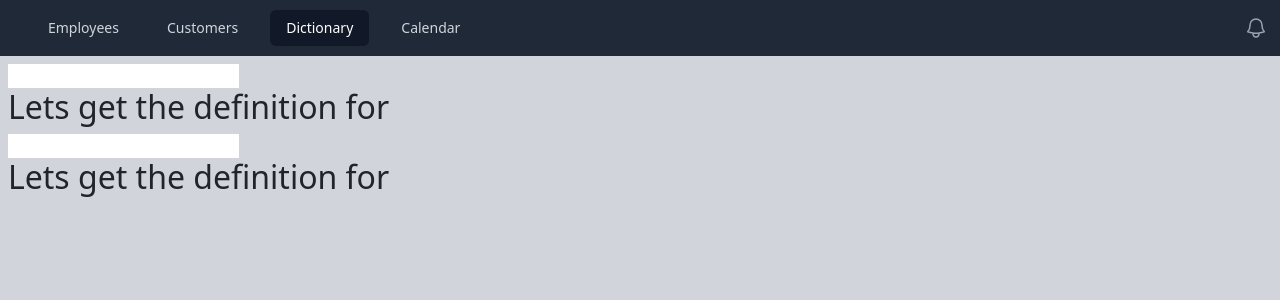
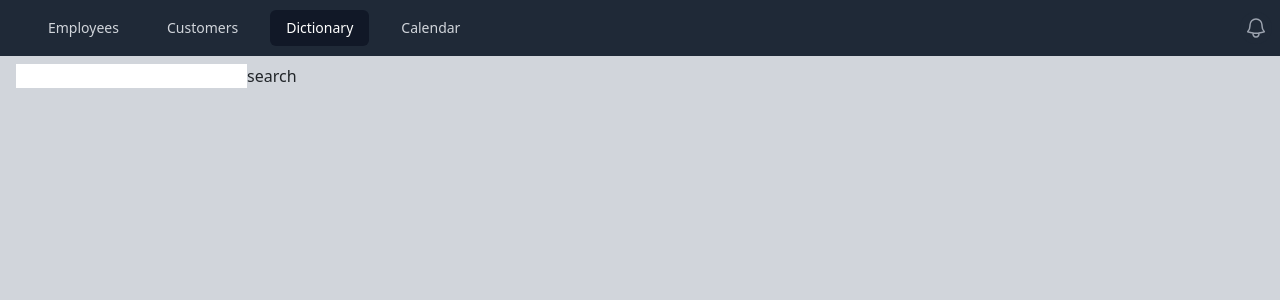
Before and after one commit to JihunPark0/React-tutorial, a React (Create React App) app: page /dictionary in a window 1280 px wide. Shown: the top 300 px of the page. Built offline with nearby package versions, Linux system fonts and the light colour scheme.

Commit message:
Used useParams() hook to access parameterised URL and used useNavigate() hook to redirect to definitions page with parameter

```diff
--- a/src/App.js
+++ b/src/App.js
@@ -13,7 +13,8 @@ function App() {
           <Route path="/employees" element={<Employees />} />
           <Route path="/customers" element={<Customers />} />
           <Route path="/dictionary" element={<Dictionary />} />
-          <Route path="/definition" element={<Definition />} />
+          <Route path="/definition/:search" element={<Definition />} />
+          {/*:search is a URL parameter which can be accessed from Definition component using 'useParams hook'*/}
         </Routes>
       </Header>
     </BrowserRouter>
--- a/src/components/Definition.js
+++ b/src/components/Definition.js
@@ -1,13 +1,14 @@
 import { useState, useEffect } from "react";
+import { useParams } from "react-router-dom";
 import { v4 as uuidv4 } from "uuid";
 export default function Definition() {
   const [word, setWord] = useState();
+  let { search } = useParams();
 
   useEffect(() => {
-    fetch("https://api.dictionaryapi.dev/api/v2/entries/en/halo")
+    fetch("https://api.dictionaryapi.dev/api/v2/entries/en/" + search)
       .then((response) => response.json())
       .then((data) => {
-        console.log(data[0].meanings);
         setWord(data[0].meanings);
       });
     //requesting from an api using fetch
--- a/src/components/Header.js
+++ b/src/components/Header.js
@@ -92,7 +92,7 @@ export default function Header(props) {
         )}
       </Disclosure>
       <div className="bg-gray-300 ">
-        <div className="max-w-7xl mx-auto min-h-screen px-2 py-2">
+        <div className="max-w-7xl mx-auto min-h-screen px-3 py-2">
           {props.children}
         </div>
       </div>
--- a/src/pages/Dictionary.js
+++ b/src/pages/Dictionary.js
@@ -1,20 +1,8 @@
 import { useState, useEffect } from "react";
+import { useNavigate } from "react-router-dom";
 export default function Dictionary() {
   const [word, setWord] = useState("");
-  const [word2, setWord2] = useState("");
-  //useEffect allows us to execute anytime our state changes. It runs once after a page is initially loaded and anytime a state changes
-  useEffect(() => {
-    console.log("state updated", word);
-  }, [word]); //how to limit waht state useEffect cares about --> dependency array
-  //dependency array is the second argument the useEffect takes after the callBack function
-  //it allows us to restrict what states we care about for useEffect to gets triggered
-  useEffect(() => {
-    console.log("state updated", word2);
-  }, [word2]);
-
-  //no dependency array --> update for any state change
-  //empty dependency array--> executes once when page loads
-  //passing in data --> only execute when those state variables are changed
+  const navigate = useNavigate();
   return (
     <>
       <input
@@ -23,14 +11,7 @@ export default function Dictionary() {
           setWord(e.target.value);
         }}
       />
-      <h2>Lets get the definition for {word}</h2>
-      <input
-        type="text"
-        onChange={(e) => {
-          setWord2(e.target.value);
-        }}
-      />
-      <h2>Lets get the definition for {word2}</h2>
+      <button onClick={() => navigate("/definition/" + word)}>search</button>
     </>
   );
 }
```
